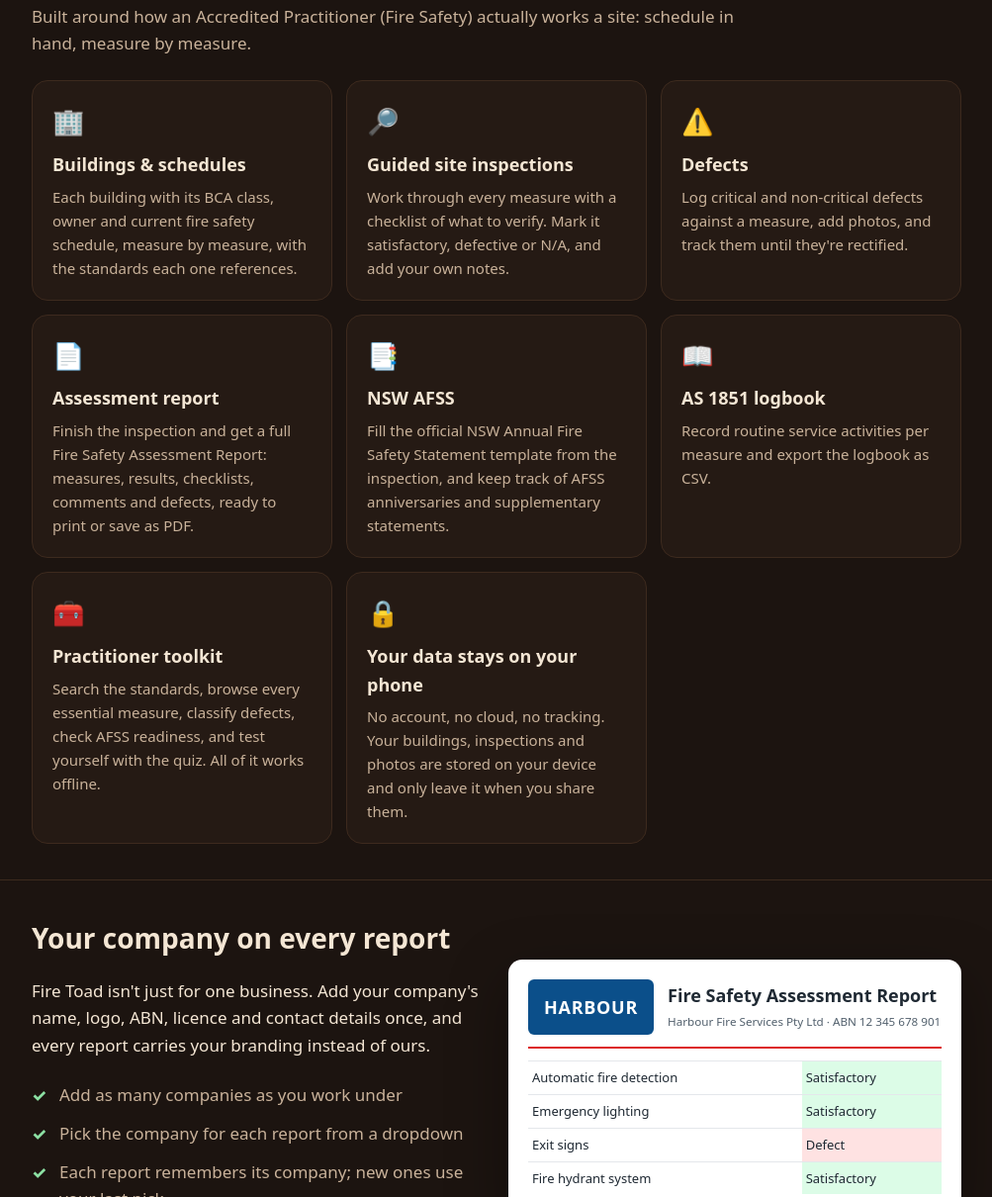
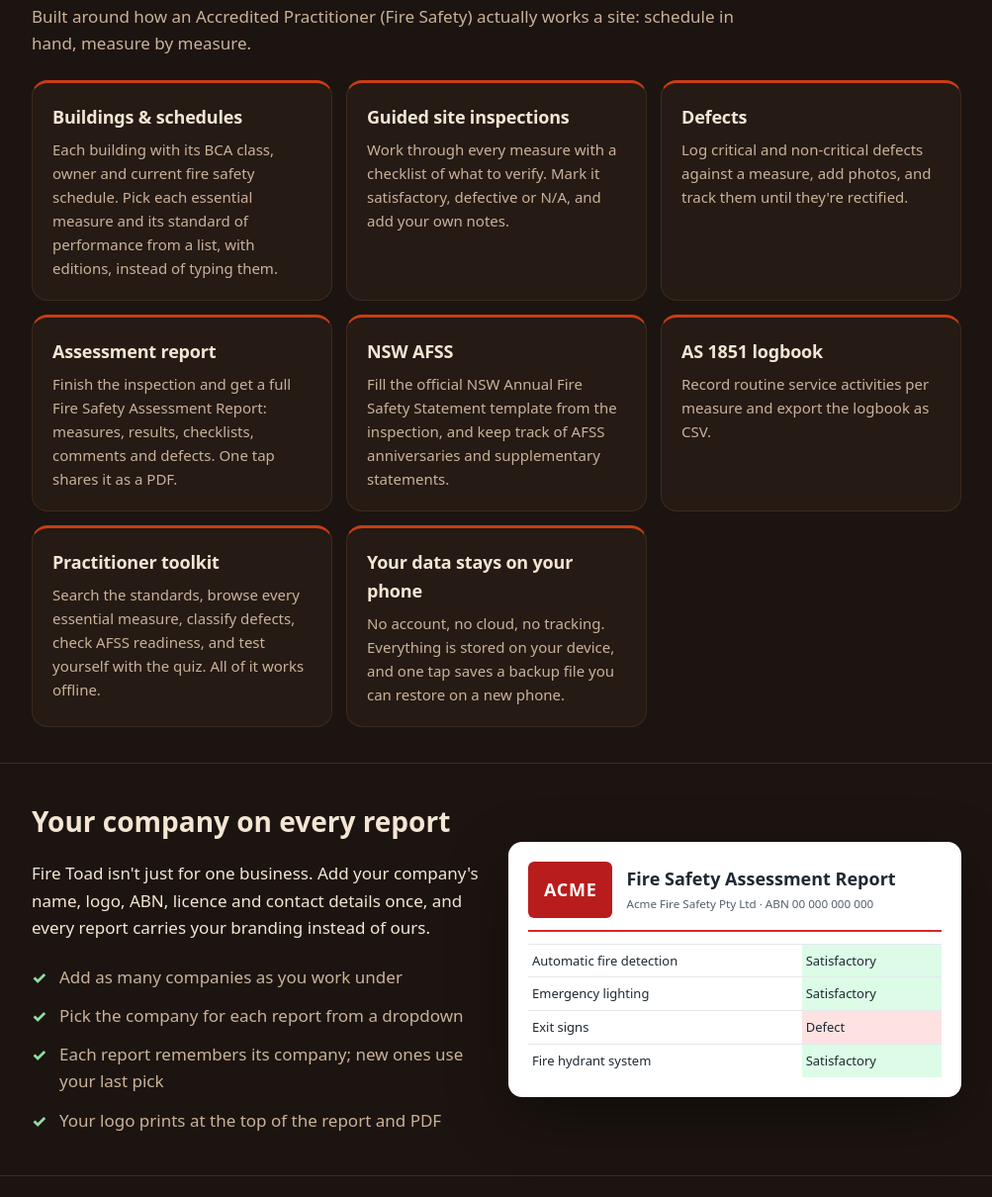
Before and after one commit to burningurine/firetoad, a plain HTML site: page index.html in a window 1280 px wide. Shown: the part 735-1945 px from the top of the page at 99% size, without its empty margins (138-1141 px from the left). Drawn offline with Linux system fonts and the light colour scheme.

Commit message:
Website: no emoji, fictional demo company, and the 1.1 features (Share PDF, backups, measure dropdowns)
Co-Authored-By: Claude Opus 5.5 <noreply@anthropic.com>

```diff
--- a/index.html
+++ b/index.html
@@ -44,14 +44,14 @@
       <h2>Everything for the inspection, in one place</h2>
       <p class="sub">Built around how an Accredited Practitioner (Fire Safety) actually works a site: schedule in hand, measure by measure.</p>
       <div class="grid">
-        <div class="card"><div class="e">🏢</div><h3>Buildings &amp; schedules</h3><p>Each building with its BCA class, owner and current fire safety schedule, measure by measure, with the standards each one references.</p></div>
-        <div class="card"><div class="e">🔎</div><h3>Guided site inspections</h3><p>Work through every measure with a checklist of what to verify. Mark it satisfactory, defective or N/A, and add your own notes.</p></div>
-        <div class="card"><div class="e">⚠️</div><h3>Defects</h3><p>Log critical and non-critical defects against a measure, add photos, and track them until they're rectified.</p></div>
-        <div class="card"><div class="e">📄</div><h3>Assessment report</h3><p>Finish the inspection and get a full Fire Safety Assessment Report: measures, results, checklists, comments and defects, ready to print or save as PDF.</p></div>
-        <div class="card"><div class="e">📑</div><h3>NSW AFSS</h3><p>Fill the official NSW Annual Fire Safety Statement template from the inspection, and keep track of AFSS anniversaries and supplementary statements.</p></div>
-        <div class="card"><div class="e">📖</div><h3>AS 1851 logbook</h3><p>Record routine service activities per measure and export the logbook as CSV.</p></div>
-        <div class="card"><div class="e">🧰</div><h3>Practitioner toolkit</h3><p>Search the standards, browse every essential measure, classify defects, check AFSS readiness, and test yourself with the quiz. All of it works offline.</p></div>
-        <div class="card"><div class="e">🔒</div><h3>Your data stays on your phone</h3><p>No account, no cloud, no tracking. Your buildings, inspections and photos are stored on your device and only leave it when you share them.</p></div>
+        <div class="card"><h3>Buildings &amp; schedules</h3><p>Each building with its BCA class, owner and current fire safety schedule. Pick each essential measure and its standard of performance from a list, with editions, instead of typing them.</p></div>
+        <div class="card"><h3>Guided site inspections</h3><p>Work through every measure with a checklist of what to verify. Mark it satisfactory, defective or N/A, and add your own notes.</p></div>
+        <div class="card"><h3>Defects</h3><p>Log critical and non-critical defects against a measure, add photos, and track them until they're rectified.</p></div>
+        <div class="card"><h3>Assessment report</h3><p>Finish the inspection and get a full Fire Safety Assessment Report: measures, results, checklists, comments and defects. One tap shares it as a PDF.</p></div>
+        <div class="card"><h3>NSW AFSS</h3><p>Fill the official NSW Annual Fire Safety Statement template from the inspection, and keep track of AFSS anniversaries and supplementary statements.</p></div>
+        <div class="card"><h3>AS 1851 logbook</h3><p>Record routine service activities per measure and export the logbook as CSV.</p></div>
+        <div class="card"><h3>Practitioner toolkit</h3><p>Search the standards, browse every essential measure, classify defects, check AFSS readiness, and test yourself with the quiz. All of it works offline.</p></div>
+        <div class="card"><h3>Your data stays on your phone</h3><p>No account, no cloud, no tracking. Everything is stored on your device, and one tap saves a backup file you can restore on a new phone.</p></div>
       </div>
     </div>
   </section>
@@ -70,8 +70,8 @@
       </div>
       <div class="paper" aria-label="Example of a report branded with a company logo">
         <div class="head">
-          <div class="co">HARBOUR</div>
-          <div><strong>Fire Safety Assessment Report</strong><small>Harbour Fire Services Pty Ltd · ABN 12 345 678 901</small></div>
+          <div class="co">ACME</div>
+          <div><strong>Fire Safety Assessment Report</strong><small>Acme Fire Safety Pty Ltd · ABN 00 000 000 000</small></div>
         </div>
         <table>
           <tr><td>Automatic fire detection</td><td class="pass">Satisfactory</td></tr>
--- a/style.css
+++ b/style.css
@@ -43,14 +43,14 @@ section h2 { font-size: 28px; margin: 0 0 8px; }
 section > .wrap > p.sub { color: var(--muted); margin: 0 0 24px; max-width: 720px; }
 .grid { display: grid; gap: 14px; grid-template-columns: repeat(auto-fill, minmax(260px, 1fr)); }
 .card { background: var(--card); border: 1px solid var(--line); border-radius: 16px; padding: 20px; }
-.card .e { font-size: 26px; }
-.card h3 { margin: 8px 0 6px; font-size: 18px; }
+.card { border-top: 3px solid var(--ember-d); }
+.card h3 { margin: 0 0 6px; font-size: 18px; letter-spacing: -0.01em; }
 .card p { margin: 0; color: var(--muted); font-size: 15px; }
 
 .brandstrip { display: grid; gap: 24px; grid-template-columns: 1fr 1fr; align-items: center; }
 .paper { background: #fff; color: #1f2933; border-radius: 14px; padding: 20px; box-shadow: 0 20px 60px rgba(0, 0, 0, 0.35); font-size: 14px; }
 .paper .head { display: flex; gap: 14px; align-items: center; border-bottom: 2px solid #dc2626; padding-bottom: 12px; margin-bottom: 12px; }
-.paper .co { background: #0b4f8a; color: #fff; font-weight: 800; letter-spacing: 0.04em; border-radius: 6px; padding: 14px 16px; font-size: 18px; }
+.paper .co { background: #b91c1c; color: #fff; font-weight: 800; letter-spacing: 0.04em; border-radius: 6px; padding: 14px 16px; font-size: 18px; }
 .paper strong { display: block; font-size: 18px; }
 .paper small { color: #52606d; }
 .paper table { width: 100%; border-collapse: collapse; font-size: 13px; }
```
Also changed, not shown: support/index.html (+6 -3 lines).
